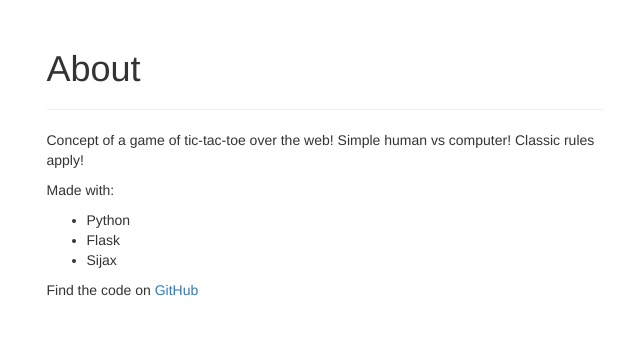
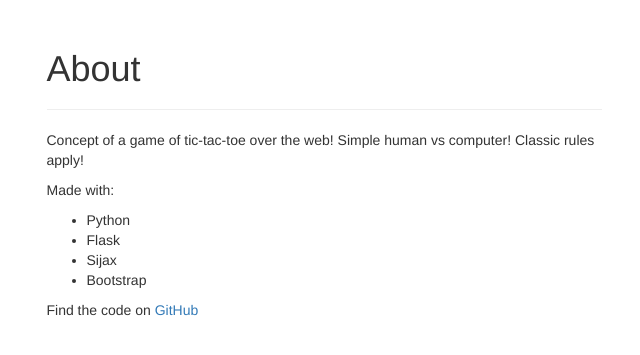
Before and after one commit to sjolicoeur/tic-tac-toe, a Flask app: template templates/about.html in a window 1280 px wide. Shown: the part 47-402 px from the top of the page, without its empty margins (316-956 px from the left). Run offline with Flask 2, Linux system fonts and the light colour scheme; the template is opened without the code that fills it, so the values that code supplies are empty; some libraries are stand-ins or nearby versions.

Commit message:
added bootstrap

```diff
--- a/templates/about.html
+++ b/templates/about.html
@@ -12,6 +12,7 @@
                 <li>Python</li>
                 <li>Flask</li>
                 <li>Sijax</li>
+                <li>Bootstrap</li>
             </ul>
 
         </p>
```
